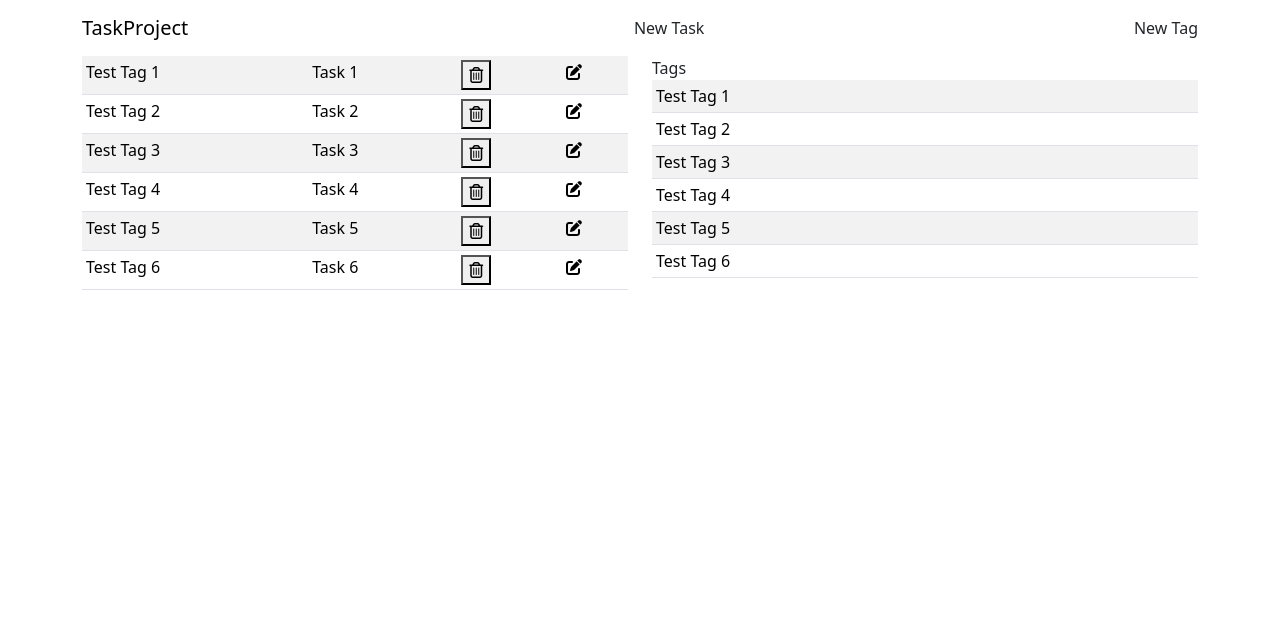
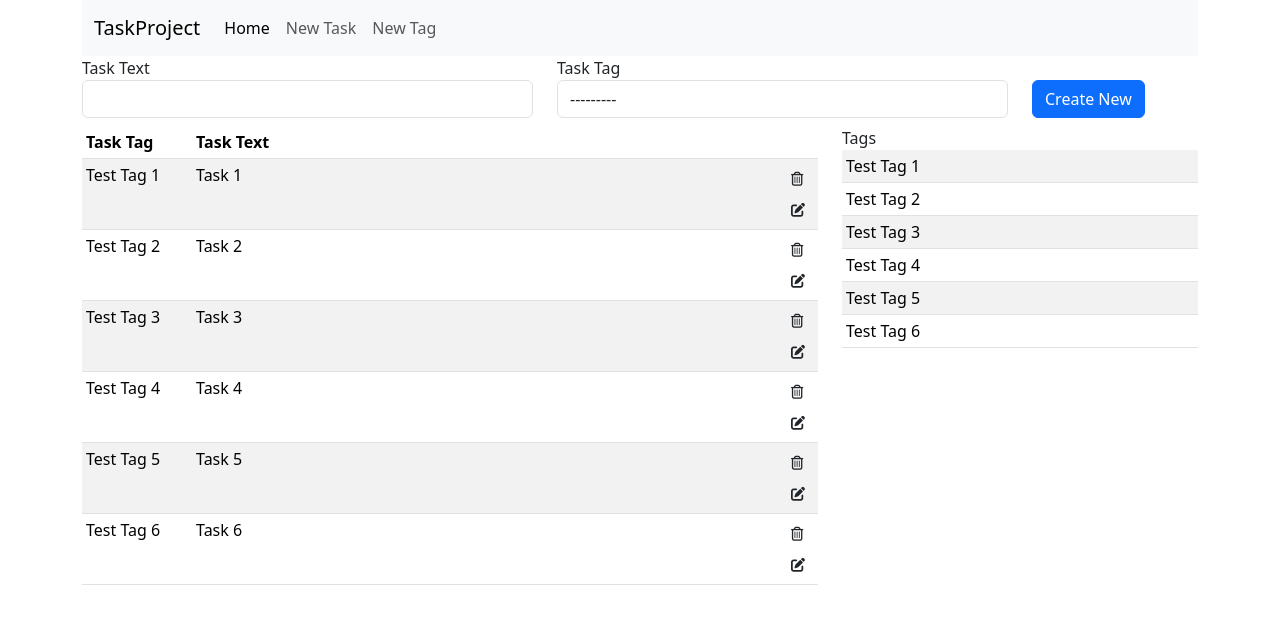
Before and after one commit to gravityfargo/TaskProject, a Django app: page /tasks/ in a window 1280 px wide. Shown: the top 624 px of the page. Run offline with Django 4.2, Linux system fonts and the light colour scheme; data comes from the database, SQL or seed files in the repository; both versions use the stored data as it was after the commit; some libraries are stand-ins or nearby versions.

Commit message:
switch to laptop

```diff
--- a/tasks/forms.py
+++ b/tasks/forms.py
@@ -5,8 +5,8 @@ class CreateNewTag(forms.Form):
     tag_text = forms.CharField(label="Name", max_length=20)
 
 class CreateNewTask(forms.Form):
-    task_text = forms.CharField(label="Task Text", max_length=50)
-    task_tag = forms.ModelChoiceField(queryset=Tag.objects.order_by("date_created"))
-
-# date_created = forms.DateField()
-# date_due = forms.DateField()
+    task_text = forms.CharField(label="Task Text", max_length=50, widget=forms.TextInput(attrs={'class': 'form-control'}))
+    task_tag = forms.ModelChoiceField(
+        queryset=Tag.objects.order_by("date_created"),
+        widget=forms.Select(attrs={'class': 'form-control'})
+    )
--- a/tasks/templates/tasks/base.html
+++ b/tasks/templates/tasks/base.html
@@ -1,25 +1,42 @@
 <!doctype html>
 <html lang="en">
-    <!-- data-bs-theme="dark" -->
 <head>
-    <!-- Required meta tags -->
     <meta charset="utf-8">
     <meta name="viewport" content="width=device-width, initial-scale=1">
-    <!-- Bootstrap CSS -->
     <link href="https://cdn.jsdelivr.net/npm/bootstrap@5.3.1/dist/css/bootstrap.min.css" rel="stylesheet" integrity="sha384-4bw+/aepP/YC94hEpVNVgiZdgIC5+VKNBQNGCHeKRQN+PtmoHDEXuppvnDJzQIu9" crossorigin="anonymous">
-    <!-- font awesome -->
     <link rel="stylesheet" href="https://cdnjs.cloudflare.com/ajax/libs/font-awesome/6.4.2/css/all.min.css">
 <body>
     <div class="container">
-        <nav class="navbar">
-            <a class="navbar-brand" href="{% url 'tasks:index' %}">TaskProject</a>
-            <a class="nav-item nav-link" href="{% url 'tasks:createtask' %}">New Task</a>
-            <a class="nav-item nav-link" href="{% url 'tasks:createtag' %}">New Tag</a>
-        </nav>
+
+        <nav class="navbar navbar-expand-lg bg-body-tertiary">
+            <div class="container-fluid">
+              <a class="navbar-brand" href="{% url 'tasks:index' %}">TaskProject</a>
+              <button class="navbar-toggler" type="button" data-bs-toggle="collapse" data-bs-target="#navbarNav" aria-controls="navbarNav" aria-expanded="false" aria-label="Toggle navigation">
+                <span class="navbar-toggler-icon"></span>
+              </button>
+              <div class="collapse navbar-collapse" id="navbarNav">
+                <ul class="navbar-nav">
+                  <li class="nav-item">
+                    <a class="nav-link active" aria-current="page" href="{% url 'tasks:index' %}">Home</a>
+                  </li>
+                  <li class="nav-item">
+                    <a class="nav-link" href="{% url 'tasks:createtask' %}">New Task</a>
+                  </li>
+                  <li class="nav-item">
+                    <a class="nav-link" href="{% url 'tasks:createtag' %}">New Tag</a>
+                  </li>
+                </ul>
+              </div>
+            </div>
+          </nav>
+
+
+
         {% block content %}
         {% endblock %}
     </div>
-    <!-- Bootstrap Bundle with Popper -->
-    <script src="https://cdn.jsdelivr.net/npm/bootstrap@5.3.1/dist/js/bootstrap.bundle.min.js" integrity="sha384-HwwvtgBNo3bZJJLYd8oVXjrBZt8cqVSpeBNS5n7C8IVInixGAoxmnlMuBnhbgrkm" crossorigin="anonymous"></script>
+    <script src="https://code.jquery.com/jquery-3.3.1.slim.min.js" integrity="sha384-q8i/X+965DzO0rT7abK41JStQIAqVgRVzpbzo5smXKp4YfRvH+8abtTE1Pi6jizo" crossorigin="anonymous"></script>
+    <script src="https://cdn.jsdelivr.net/npm/popper.js@1.14.6/dist/umd/popper.min.js" integrity="sha384-wHAiFfRlMFy6i5SRaxvfOCifBUQy1xHdJ/yoi7FRNXMRBu5WHdZYu1hA6ZOblgut" crossorigin="anonymous"></script>
+    <script src="https://cdn.jsdelivr.net/npm/bootstrap@4.2.1/dist/js/bootstrap.min.js" integrity="sha384-B0UglyR+jN6CkvvICOB2joaf5I4l3gm9GU6Hc1og6Ls7i6U/mkkaduKaBhlAXv9k" crossorigin="anonymous"></script>
 </body>
 </html>
--- a/tasks/templates/tasks/index.html
+++ b/tasks/templates/tasks/index.html
@@ -1,32 +1,58 @@
 {% extends "tasks/base.html" %}
+{% load crispy_forms_filters %}
+{% load crispy_forms_tags %}
 {% block title %}
 Home
 {% endblock title %}
 {% block content %}
+<div class="row pb-2">
+
+        <form action="{% url 'tasks:createtask' %}" method="post">
+            {% csrf_token %}
+            <div class="row align-items-center">
+                <div class="col-5">
+                    <label for="{{ form.task_text.id_for_label }}">Task Text</label>
+                    {{ form.task_text }}
+                </div>
+                <div class="col-5">
+                    <label for="{{ form.task_tag.id_for_label }}">Task Tag</label>
+                    {{ form.task_tag }}
+                </div>
+                <div class="col-2 align-self-end">
+                    <button type="submit" class="btn btn-primary" name="save">Create New</button>
+                </div>
+            </div>
+        </form>
+
+</div>
+
 <div class="row">
     <div class="col">
         <table class="table table-striped table-hover table-sm">
+            <thead>
+                <tr>
+                    <th style="width: 15%;">Task Tag</th> <!-- Adjust width as needed -->
+                    <th style="width: 80%;">Task Text</th> <!-- Adjust width as needed -->
+                    <th style="width: 5%;"></th> <!-- Adjust width as needed -->
+                </tr>
+            </thead>
             <tbody>
                 {% for item in all_tasks %}
                 <tr>
-                    <td>
-                        {{ item.task_tag }}
-                    </td>
-                    <td>
-                        {{ item.task_text }}
-                    </td>
-                    <td>
-                        <a href="{% url 'tasks:deletetask' id=item.id %}"><button type="submit"><i class="fa-regular fa-trash-can"></i></button></a>
-                    </td>
-                    <td>
-                        <i class="fa-solid fa-pen-to-square"></i>
+                    <td>{{ item.task_tag }}</td>
+                    <td>{{ item.task_text }}</td>
+                    <td class="text-right">
+                        <a href="{% url 'tasks:deletetask' id=item.id %}" class="btn btn-sm"><i class="fa-regular fa-trash-can"></i></a>
+                        <a href="{% url 'tasks:deletetask' id=item.id %}" class="btn btn-sm"><i class="fa-solid fa-pen-to-square"></i></a>
                     </td>
                 </tr>
                 {% endfor %}
             </tbody>
         </table>
+
     </div>
-    <div class="col">
+
+    <div class="col-4">
         <table class="table table-striped table-hover table-sm">
             <thead>
                 Tags
@@ -43,5 +69,4 @@ Home
         </table>
     </div>
 </div>
-
 {% endblock content %}
--- a/tasks/views.py
+++ b/tasks/views.py
@@ -4,11 +4,13 @@ from .forms import CreateNewTag, CreateNewTask
 from django.utils import timezone
 from django.http import HttpResponseRedirect
 
-all_tasks = Task.objects.order_by("date_created")
-all_tags = Tag.objects.order_by("date_created")
+
 
 def index(response):
-    return render(response, "tasks/index.html", {"all_tasks": all_tasks, "all_tags":all_tags})
+    all_tasks = Task.objects.order_by("date_created")
+    all_tags = Tag.objects.order_by("date_created")
+    form = CreateNewTask()
+    return render(response, "tasks/index.html", {"all_tasks": all_tasks, "all_tags":all_tags, "form": form})
 
 def createtag(response):
     if response.method == "POST":
@@ -19,14 +21,14 @@ def createtag(response):
             newtag = Tag(tag_text=tagtext, date_created=datecreated)
             newtag.save()
             return redirect("tasks:index")
-    else:
-        form = CreateNewTag(response.POST)
+    elif response.method == "GET":
+        form = CreateNewTag()
+
     return render(response, "tasks/createtag.html", {"form": form})
 
 def createtask(response):
-    form = CreateNewTask(response.POST)
-
     if response.method == "POST":
+        form = CreateNewTask(response.POST)
         if form.is_valid():
             tasktext = form.cleaned_data["task_text"]
             tasktag = Tag.objects.get(tag_text=form.cleaned_data["task_tag"])
@@ -35,8 +37,8 @@ def createtask(response):
             newtask = Task(task_text=tasktext, task_tag=tasktag, date_created=datecreated, date_due=datedue)
             newtask.save()
             return redirect("tasks:index")
-    else:
-        return render(response, "tasks/createtask.html", {"form": form})
+    return redirect("tasks:index")  # Redirect to the index page after processing the form
+
 
 
 def deletetask(response, id):
```
Also changed, not shown: tasks/fixtures/sample.json (added, +110 -0 lines), tasks/templates/tasks/createtask.html (deleted, +0 -23 lines), README.md.
